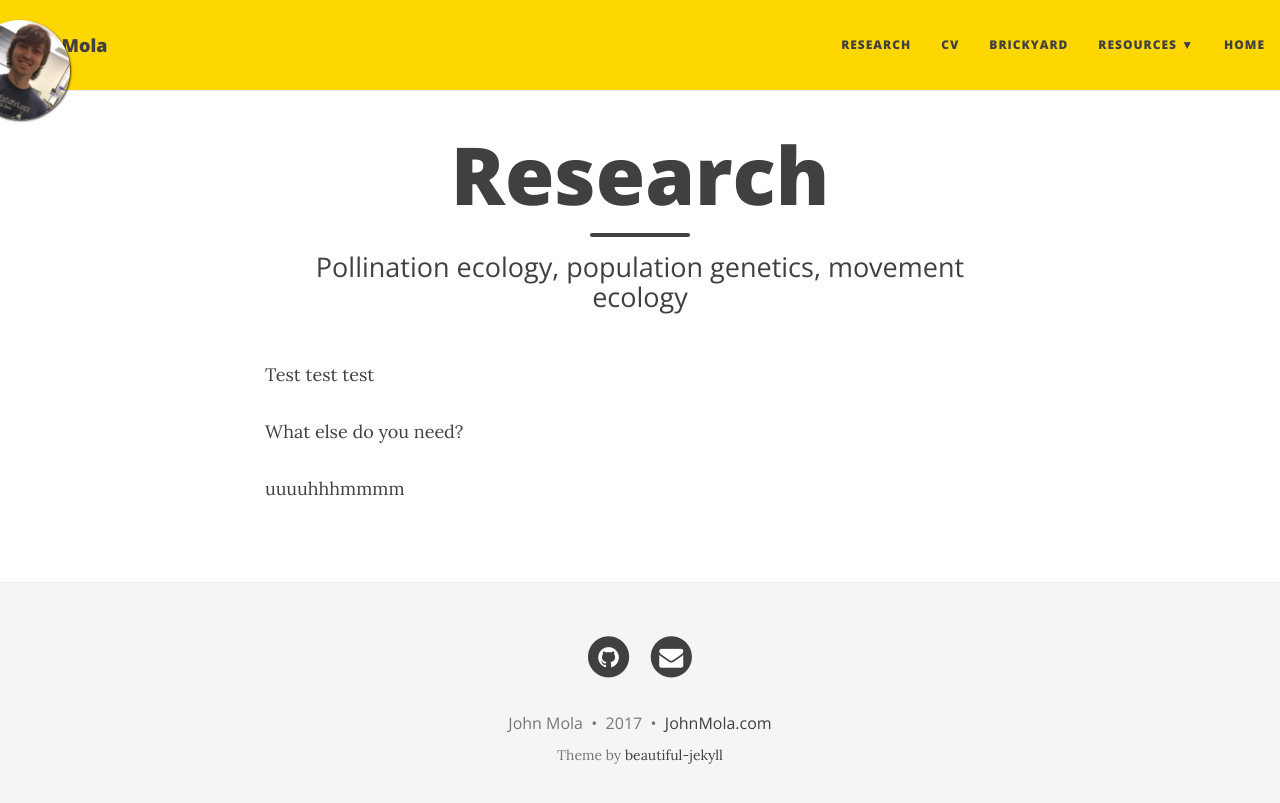
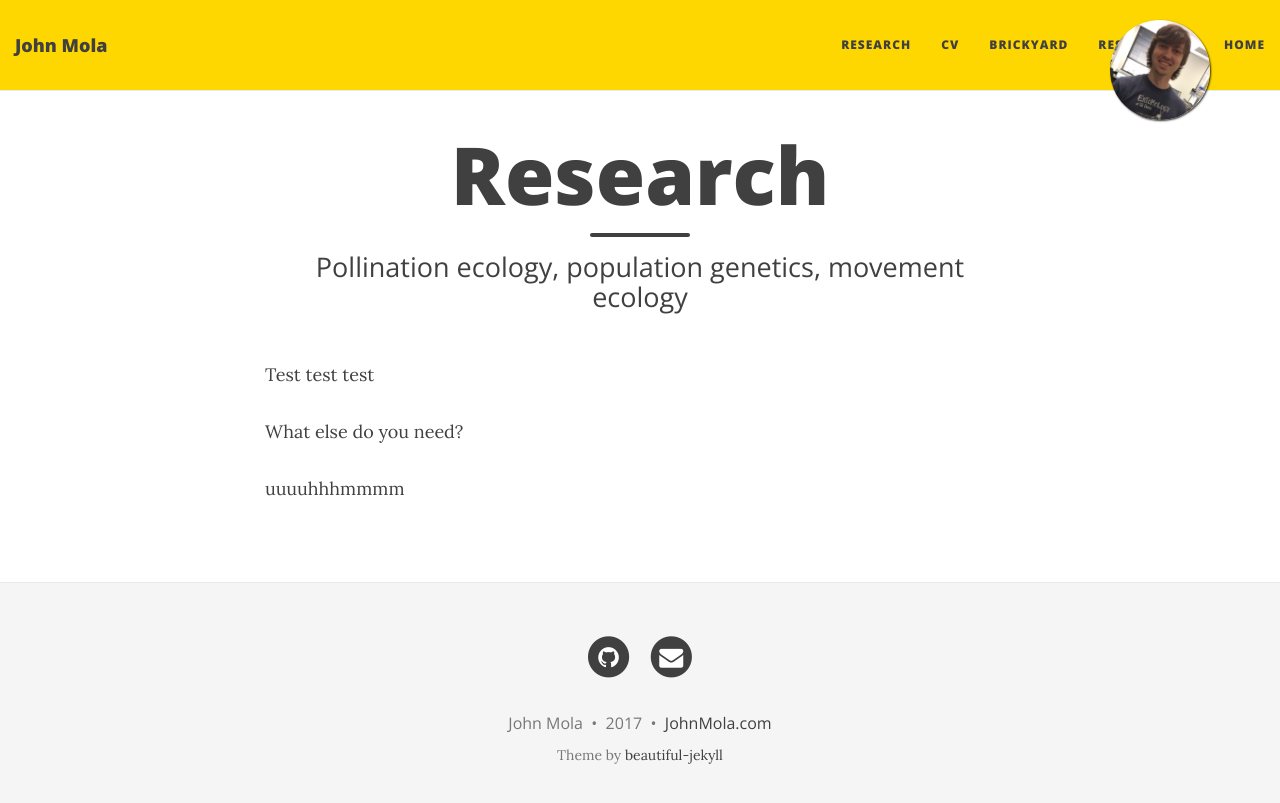
Before and after one commit to maureenpage/maureen-page.github.io, a Jekyll site: the page built from Research.md, in a window 1280 px wide. Shown: the top 803 px of the page. Built offline with Jekyll 4.4.1, drawn with Linux system fonts in a browser that asks for light colours; nearby versions of some CDN libraries.

Commit message:
changed left to right

```diff
--- a/css/main.css
+++ b/css/main.css
@@ -177,7 +177,7 @@ img {
   -webkit-transition: opacity 0.5s ease-in-out;
   -moz-transition: opacity 0.5s ease-in-out;
   transition: opacity 0.5s ease-in-out;
-  left: 20px;
+  right: 20px;
   width: 50px;
   margin-top: -25px;
 }
```
